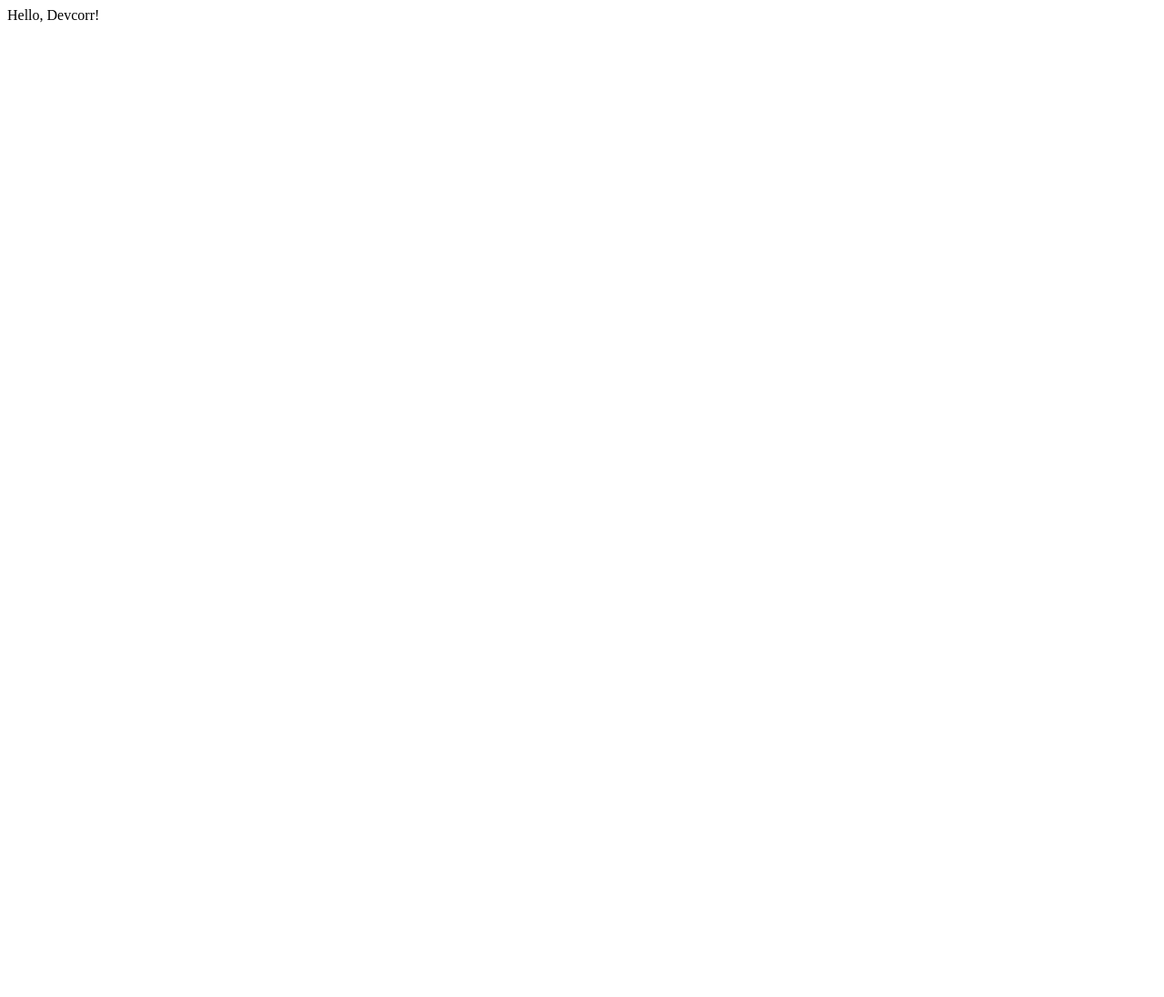
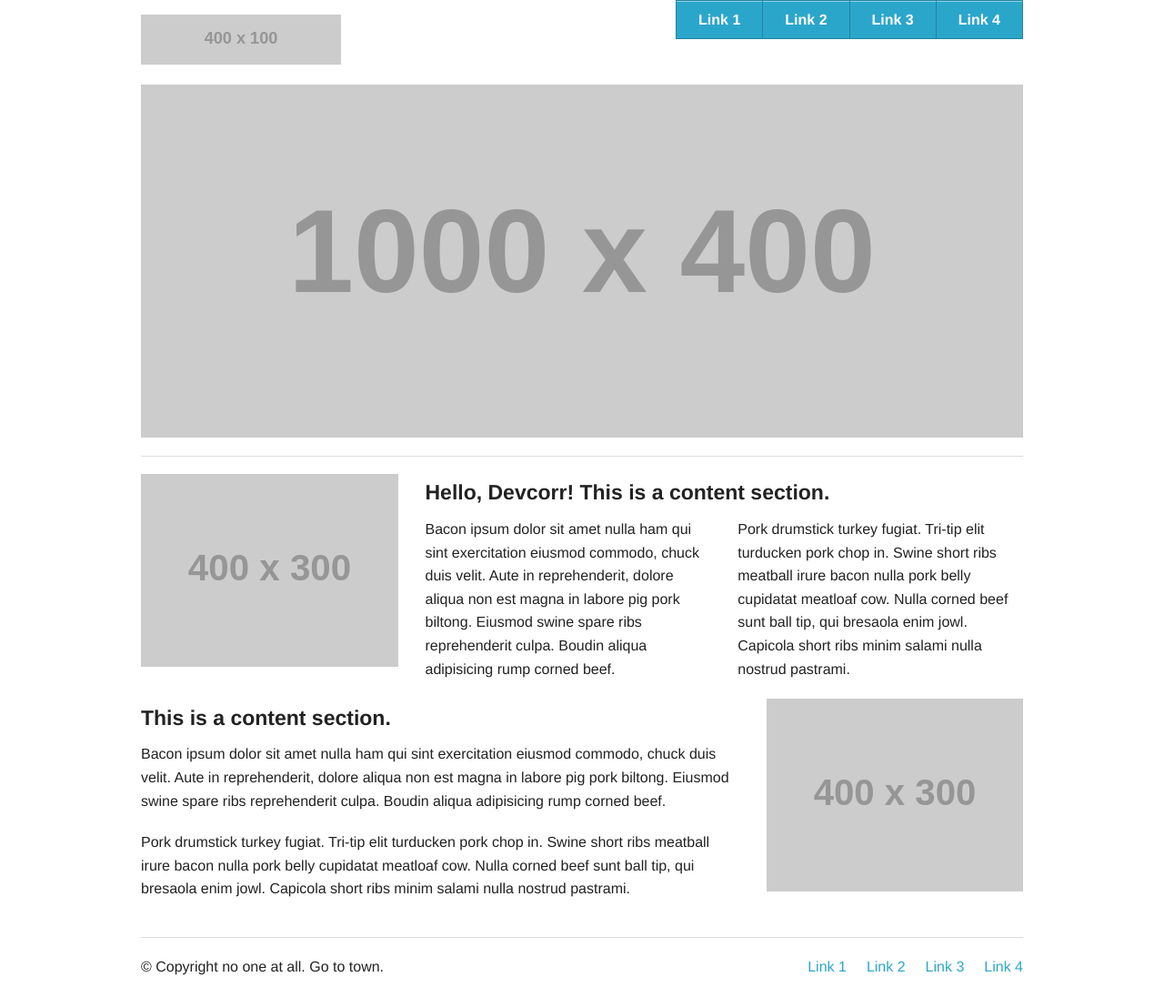
Before and after one commit to Devcorr/Devcorr.github.io, a plain HTML site: page www/index.html in a window 1280 px wide. Shown: the whole page at 91% size. Before the commit the page ends 800 px from the top, so only its background shows below. Drawn offline with nearby package versions, Linux system fonts and the light colour scheme; files that its build step writes are made by us from their sources; placeholder pictures from the web are drawn by us.

Commit message:
updating foundation template to 16 columns

```diff
--- a/www/index.html
+++ b/www/index.html
@@ -1,8 +1,94 @@
 <!DOCTYPE html>
 <html>
     <head>
+        <link rel="stylesheet" type="text/css" href="./css/normalize.css" />
+        <link rel="stylesheet" type="text/css" href="./css/foundation.css" />
     <head>
     <body>
-        Hello, Devcorr!
+    <!-- Header and Nav -->
+
+        <div class="row">
+            <div class="large-4 columns">
+                <h1><img src="http://placehold.it/400x100&text=Logo"></h1>
+            </div>
+            <div class="large-12 columns">
+                <ul class="button-group right">
+                    <li><a href="#" class="button">Link 1</a></li>
+                    <li><a href="#" class="button">Link 2</a></li>
+                    <li><a href="#" class="button">Link 3</a></li>
+                    <li><a href="#" class="button">Link 4</a></li>
+                </ul>
+            </div>
+        </div>
+
+        <!-- End Header and Nav -->
+
+
+        <!-- First Band (Image) -->
+
+        <div class="row">
+            <div class="large-16 columns">
+                <img src="http://placehold.it/1000x400&text=[img]">
+
+                <hr>
+            </div>
+        </div>
+        <!-- Second Band (Image Left with Text) -->
+
+        <div class="row">
+            <div class="large-5 columns">
+                <img src="http://placehold.it/400x300&text=[img]">
+            </div>
+            <div class="large-11 columns">
+                <h4>Hello, Devcorr! This is a content section.</h4>
+                <div class="row">
+                    <div class="large-8 columns">
+                        <p>Bacon ipsum dolor sit amet nulla ham qui sint exercitation eiusmod commodo, chuck duis velit. Aute in reprehenderit, dolore aliqua non est magna in labore pig pork biltong. Eiusmod swine spare ribs reprehenderit culpa. Boudin aliqua adipisicing rump corned beef.</p>
+                    </div>
+                    <div class="large-8 columns">
+                        <p>Pork drumstick turkey fugiat. Tri-tip elit turducken pork chop in. Swine short ribs meatball irure bacon nulla pork belly cupidatat meatloaf cow. Nulla corned beef sunt ball tip, qui bresaola enim jowl. Capicola short ribs minim salami nulla nostrud pastrami.</p>
+                    </div>
+                </div>
+            </div>
+        </div>
+
+
+        <!-- Third Band (Image Right with Text) -->
+
+        <div class="row">
+            <div class="large-11 columns">
+                <h4>This is a content section.</h4>
+
+                <p>Bacon ipsum dolor sit amet nulla ham qui sint exercitation eiusmod commodo, chuck duis velit. Aute in reprehenderit, dolore aliqua non est magna in labore pig pork biltong. Eiusmod swine spare ribs reprehenderit culpa. Boudin aliqua adipisicing rump corned beef.</p>
+
+                <p>Pork drumstick turkey fugiat. Tri-tip elit turducken pork chop in. Swine short ribs meatball irure bacon nulla pork belly cupidatat meatloaf cow. Nulla corned beef sunt ball tip, qui bresaola enim jowl. Capicola short ribs minim salami nulla nostrud pastrami.</p>
+
+            </div>
+            <div class="large-5 columns">
+                <img src="http://placehold.it/400x300&text=[img]">
+            </div>
+        </div>
+
+
+        <!-- Footer -->
+
+        <footer class="row">
+            <div class="large-16 columns">
+                <hr />
+                <div class="row">
+                    <div class="large-8 columns">
+                        <p>&copy; Copyright no one at all. Go to town.</p>
+                    </div>
+                    <div class="large-8 columns">
+                        <ul class="inline-list right">
+                            <li><a href="#">Link 1</a></li>
+                            <li><a href="#">Link 2</a></li>
+                            <li><a href="#">Link 3</a></li>
+                            <li><a href="#">Link 4</a></li>
+                        </ul>
+                    </div>
+                </div>
+            </div>
+        </footer>
     </body>
 </html>
--- a/www/scss/foundation/_variables.scss
+++ b/www/scss/foundation/_variables.scss
@@ -137,9 +137,9 @@ $default-float: left;
 // Grid Variables
 //
 
-// $row-width: emCalc(1000);
-// $column-gutter: emCalc(30);
-// $total-columns: 12;
+$row-width: emCalc(1000);
+$column-gutter: emCalc(30);
+$total-columns: 16;
 
 //
 // Block Grid Variables
```
